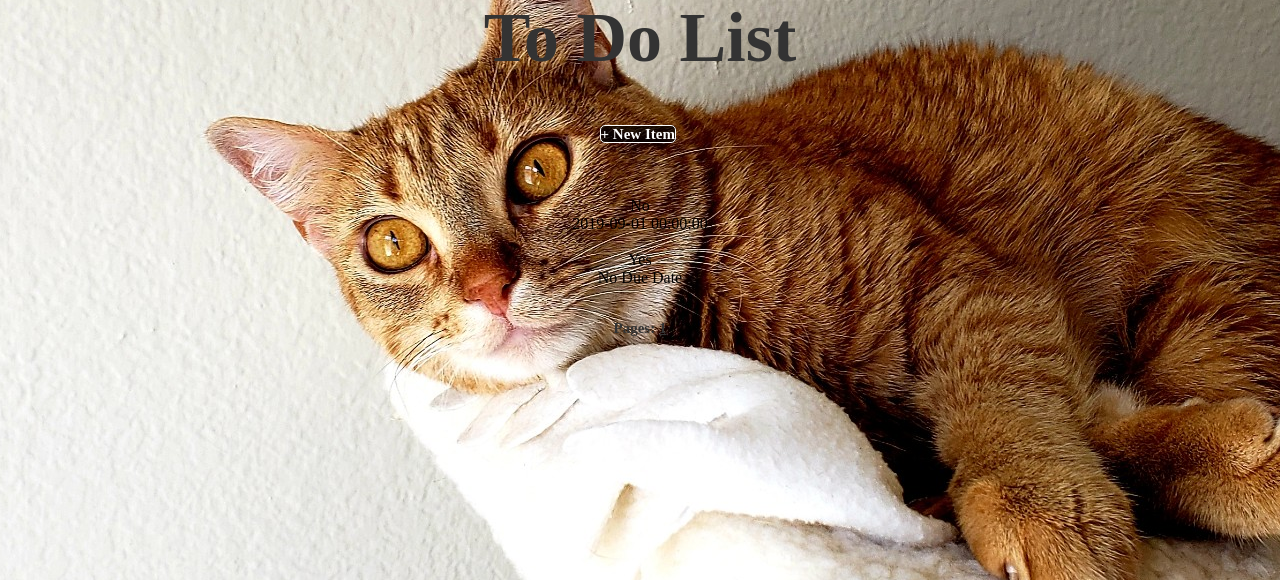
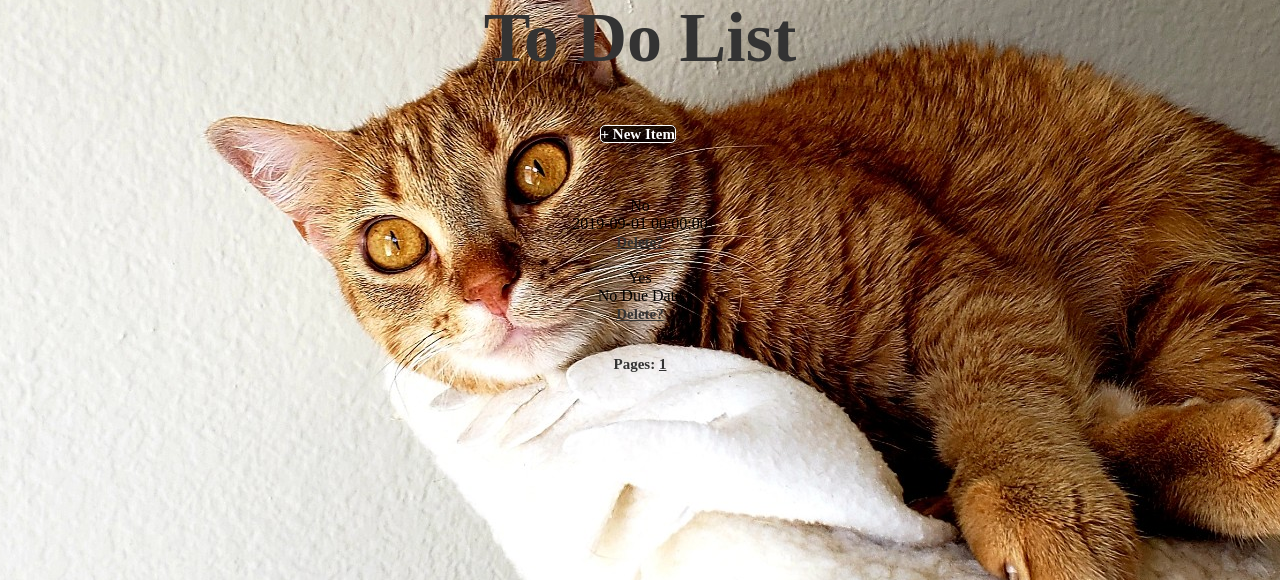
Before and after one commit to jorgerivero3/project-3, a Flask app: page /todo_list in a window 1280 px wide. Shown: the part 116-696 px from the top of the page. Run offline with Flask 2, Linux system fonts and the light colour scheme; a user stored in the database is signed in; data comes from the database, SQL or seed files in the repository; both versions use the stored data as it was after the commit; some web fonts are replaced.

Commit message:
added ability to delete tasks

```diff
--- a/Application/routes.py
+++ b/Application/routes.py
@@ -143,3 +143,14 @@ def itemListing():
 		return redirect(url_for('home'))
 	return render_template("newItem.html", title="New Item Listing", form=form, legend='New Listing')
 '''
+
+@application.route("/task/<int:task_id>/delete", methods=['GET'])
+@login_required
+def delete_task(task_id):
+	post = Task.query.get_or_404(task_id)
+	if post.author != current_user:
+		abort(403)
+	db.session.delete(post)
+	db.session.commit()
+	flash('Task Deleted', 'succss')
+	return redirect(url_for('ToDoList'))
--- a/Application/templates/todo_list.html
+++ b/Application/templates/todo_list.html
@@ -10,10 +10,11 @@
 	<div class="task-block">
 		{{ task.title }}<br>
 		{% if task.due != None %}
-			{{ task.due }}
+			{{ task.due }}<br>
 		{% else %}
-			No Due Date
+			No Due Date<br>
 		{% endif %}
+		<a href="/task/{{ task.id }}/delete">Delete?</a>
 		<br><br>
 	{% endfor %}
 	<p>Pages:
```
Also changed, not shown: Application/app.db.
